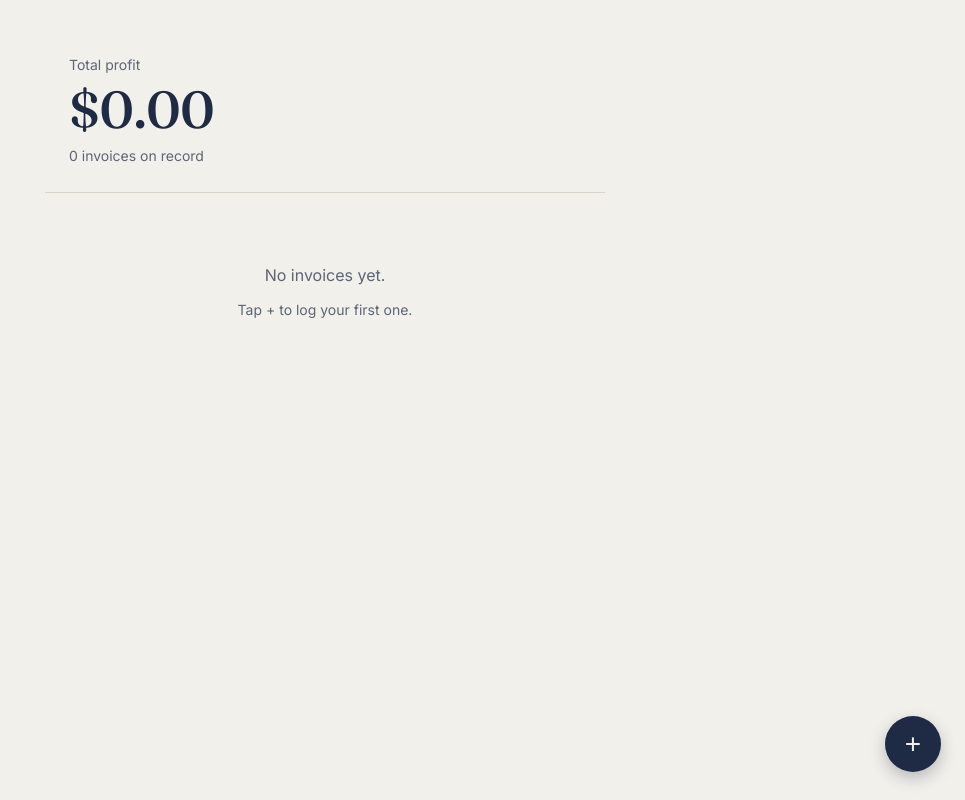
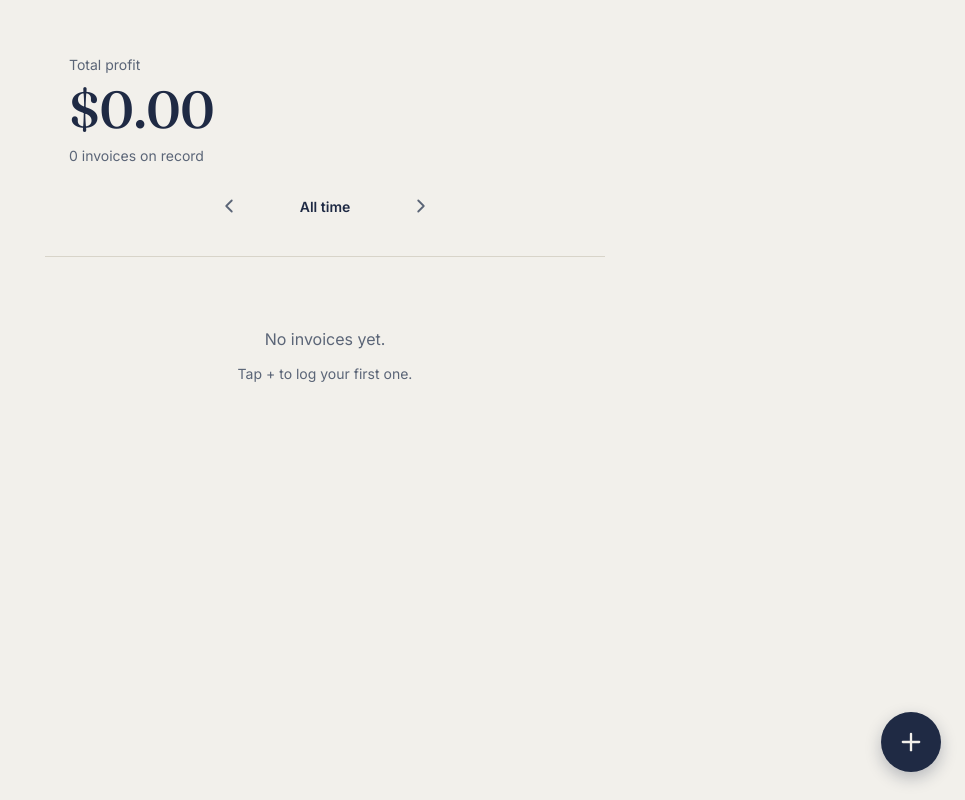
Before and after one commit to imzixuan03/invoice-app, a React (Vite) app: page / in a window 1280 px wide. Shown: the whole page, without its empty margins (315-1280 px from the left). Built offline with nearby package versions, Linux system fonts and the light colour scheme.

Commit message:
New commit

```diff
--- a/package.json
+++ b/package.json
@@ -11,7 +11,8 @@
   "dependencies": {
     "idb": "^8.0.0",
     "react": "^18.3.1",
-    "react-dom": "^18.3.1"
+    "react-dom": "^18.3.1",
+    "react-feather": "^2.0.10"
   },
   "devDependencies": {
     "@vitejs/plugin-react": "^4.3.1",
--- a/src/App.jsx
+++ b/src/App.jsx
@@ -1,12 +1,24 @@
-import { useEffect, useState } from "react";
+import { useEffect, useMemo, useState } from "react";
+import { Plus } from "react-feather";
 import { getInvoices, saveInvoice, deleteInvoice } from "./db.js";
 import InvoiceList from "./components/InvoiceList.jsx";
 import InvoiceForm from "./components/InvoiceForm.jsx";
+import MonthFilter from "./components/MonthFilter.jsx";
+
+const now = new Date();
 
 export default function App() {
   const [invoices, setInvoices] = useState([]);
   const [showForm, setShowForm] = useState(false);
   const [loading, setLoading] = useState(true);
+
+  // Filter state: "all" shows everything; "month" restricts to a given
+  // month/year, navigated with the chevrons in MonthFilter.
+  const [filter, setFilter] = useState({
+    mode: "all",
+    month: now.getMonth(),
+    year: now.getFullYear()
+  });
 
   async function refresh() {
     const all = await getInvoices();
@@ -29,7 +41,37 @@ export default function App() {
     refresh();
   }
 
-  const totalProfit = invoices.reduce((sum, inv) => sum + Number(inv.profit || 0), 0);
+  function shiftMonth(delta) {
+    setFilter((f) => {
+      // Stepping from "all" starts you at the current month rather than
+      // jumping blindly, then moves from there.
+      const base = f.mode === "all" ? { month: now.getMonth(), year: now.getFullYear() } : f;
+      let month = base.month + delta;
+      let year = base.year;
+      if (month < 0) {
+        month = 11;
+        year -= 1;
+      } else if (month > 11) {
+        month = 0;
+        year += 1;
+      }
+      return { mode: "month", month, year };
+    });
+  }
+
+  function toggleAll() {
+    setFilter((f) => ({ ...f, mode: f.mode === "all" ? "month" : "all" }));
+  }
+
+  const filteredInvoices = useMemo(() => {
+    if (filter.mode === "all") return invoices;
+    return invoices.filter((inv) => {
+      const d = new Date(inv.date);
+      return d.getMonth() === filter.month && d.getFullYear() === filter.year;
+    });
+  }, [invoices, filter]);
+
+  const totalProfit = filteredInvoices.reduce((sum, inv) => sum + Number(inv.profit || 0), 0);
 
   return (
     <div className="page">
@@ -39,20 +81,30 @@ export default function App() {
           {totalProfit.toLocaleString(undefined, { style: "currency", currency: "USD" })}
         </h1>
         <p className="hero-sub">
-          {invoices.length} invoice{invoices.length === 1 ? "" : "s"} on record
+          {filteredInvoices.length} invoice{filteredInvoices.length === 1 ? "" : "s"}
+          {filter.mode === "month" ? " this period" : " on record"}
         </p>
+
+        <MonthFilter
+          mode={filter.mode}
+          month={filter.month}
+          year={filter.year}
+          onPrev={() => shiftMonth(-1)}
+          onNext={() => shiftMonth(1)}
+          onToggleAll={toggleAll}
+        />
       </header>
 
       <main className="ledger-body">
         {loading ? (
           <p className="empty-state">Loading your invoices…</p>
         ) : (
-          <InvoiceList invoices={invoices} onDelete={handleDelete} />
+          <InvoiceList invoices={filteredInvoices} onDelete={handleDelete} />
         )}
       </main>
 
       <button className="fab" onClick={() => setShowForm(true)} aria-label="Add invoice">
-        +
+        <Plus size={28} />
       </button>
 
       {showForm && (
--- a/src/components/InvoiceForm.jsx
+++ b/src/components/InvoiceForm.jsx
@@ -1,4 +1,5 @@
 import { useMemo, useState } from "react";
+import { X, Check } from "react-feather";
 
 const today = new Date().toISOString().slice(0, 10);
 
@@ -53,12 +54,12 @@ export default function InvoiceForm({ onSave, onCancel }) {
     <div className="sheet-backdrop">
       <form className="sheet" onSubmit={handleSubmit}>
         <div className="sheet-header">
-          <button type="button" className="text-btn" onClick={onCancel}>
-            Cancel
+          <button type="button" className="icon-btn" onClick={onCancel} aria-label="Cancel">
+            <X size={22} />
           </button>
           <h2>New invoice</h2>
-          <button type="submit" className="text-btn text-btn-primary">
-            Save
+          <button type="submit" className="icon-btn icon-btn-primary" aria-label="Save invoice">
+            <Check size={22} />
           </button>
         </div>
 
--- a/src/components/InvoiceList.jsx
+++ b/src/components/InvoiceList.jsx
@@ -1,3 +1,5 @@
+import { X } from "react-feather";
+
 export default function InvoiceList({ invoices, onDelete }) {
   if (invoices.length === 0) {
     return (
@@ -45,7 +47,7 @@ export default function InvoiceList({ invoices, onDelete }) {
               onClick={() => onDelete(inv.id)}
               aria-label={`Delete invoice ${inv.invoiceId}`}
             >
-              ×
+              <X size={20} />
             </button>
           </div>
         </li>
--- /dev/null
+++ b/src/components/MonthFilter.jsx
@@ -0,0 +1,34 @@
+import { ChevronLeft, ChevronRight } from "react-feather";
+
+const MONTH_LABELS = [
+  "January", "February", "March", "April", "May", "June",
+  "July", "August", "September", "October", "November", "December"
+];
+
+export default function MonthFilter({ mode, month, year, onPrev, onNext, onToggleAll }) {
+  return (
+    <div className="month-filter">
+      <button
+        type="button"
+        className="filter-nav-btn"
+        onClick={onPrev}
+        aria-label="Previous month"
+      >
+        <ChevronLeft size={22} />
+      </button>
+
+      <button type="button" className="filter-label" onClick={onToggleAll}>
+        {mode === "all" ? "All time" : `${MONTH_LABELS[month]} ${year}`}
+      </button>
+
+      <button
+        type="button"
+        className="filter-nav-btn"
+        onClick={onNext}
+        aria-label="Next month"
+      >
+        <ChevronRight size={22} />
+      </button>
+    </div>
+  );
+}
--- a/src/styles.css
+++ b/src/styles.css
@@ -73,6 +73,50 @@ body {
   margin: 6px 0 0;
   font-size: 14px;
   color: var(--ink-soft);
+}
+
+/* Month/year filter */
+
+.month-filter {
+  display: flex;
+  align-items: center;
+  justify-content: center;
+  gap: 4px;
+  margin-top: 20px;
+}
+
+.filter-nav-btn {
+  border: none;
+  background: none;
+  color: var(--ink-soft);
+  cursor: pointer;
+  display: flex;
+  align-items: center;
+  justify-content: center;
+  width: 44px;
+  height: 44px;
+  border-radius: 50%;
+}
+
+.filter-nav-btn:active {
+  background: var(--line);
+}
+
+.filter-label {
+  border: none;
+  background: none;
+  font-family: var(--font-body);
+  font-size: 14px;
+  font-weight: 600;
+  color: var(--ink);
+  cursor: pointer;
+  padding: 10px 14px;
+  min-width: 140px;
+  border-radius: 100px;
+}
+
+.filter-label:active {
+  background: var(--line);
 }
 
 /* Invoice list */
@@ -164,10 +208,18 @@ body {
   border: none;
   background: none;
   color: var(--ink-soft);
-  font-size: 22px;
-  line-height: 1;
   cursor: pointer;
-  padding: 2px 4px;
+  display: flex;
+  align-items: center;
+  justify-content: center;
+  width: 44px;
+  height: 44px;
+  margin: -10px -8px -10px 0;
+  border-radius: 50%;
+}
+
+.delete-btn:active {
+  background: var(--line);
 }
 
 .empty-state {
@@ -187,21 +239,28 @@ body {
   position: fixed;
   bottom: 28px;
   right: 24px;
-  width: 56px;
-  height: 56px;
+  width: 60px;
+  height: 60px;
   border-radius: 50%;
   border: none;
   background: var(--ink);
   color: var(--paper);
-  font-size: 28px;
-  line-height: 1;
+  display: flex;
+  align-items: center;
+  justify-content: center;
   cursor: pointer;
   box-shadow: 0 6px 16px rgba(31, 42, 68, 0.28);
 }
 
+.fab:active {
+  transform: scale(0.94);
+}
+
 .fab:focus-visible,
-.status-pill:focus-visible,
-.text-btn:focus-visible,
+.icon-btn:focus-visible,
+.filter-nav-btn:focus-visible,
+.filter-label:focus-visible,
+.delete-btn:focus-visible,
 input:focus-visible,
 select:focus-visible,
 textarea:focus-visible {
@@ -246,19 +305,31 @@ textarea:focus-visible {
   margin: 0;
 }
 
-.text-btn {
+.icon-btn {
   border: none;
   background: none;
-  font-family: var(--font-body);
-  font-size: 16px;
   color: var(--ink-soft);
   cursor: pointer;
-  padding: 4px;
+  display: flex;
+  align-items: center;
+  justify-content: center;
+  width: 44px;
+  height: 44px;
+  border-radius: 50%;
 }
 
-.text-btn-primary {
-  color: var(--ink);
-  font-weight: 600;
+.icon-btn:active {
+  background: var(--line);
+}
+
+.icon-btn-primary {
+  color: var(--paper-raised);
+  background: var(--ink);
+}
+
+.icon-btn-primary:active {
+  background: var(--ink);
+  opacity: 0.85;
 }
 
 .field {
@@ -281,7 +352,8 @@ textarea:focus-visible {
   font-family: var(--font-body);
   font-size: 16px;
   color: var(--ink);
-  padding: 10px 12px;
+  padding: 13px 12px;
+  min-height: 44px;
   border: 1px solid var(--line);
   border-radius: 10px;
   background: var(--paper);
```
